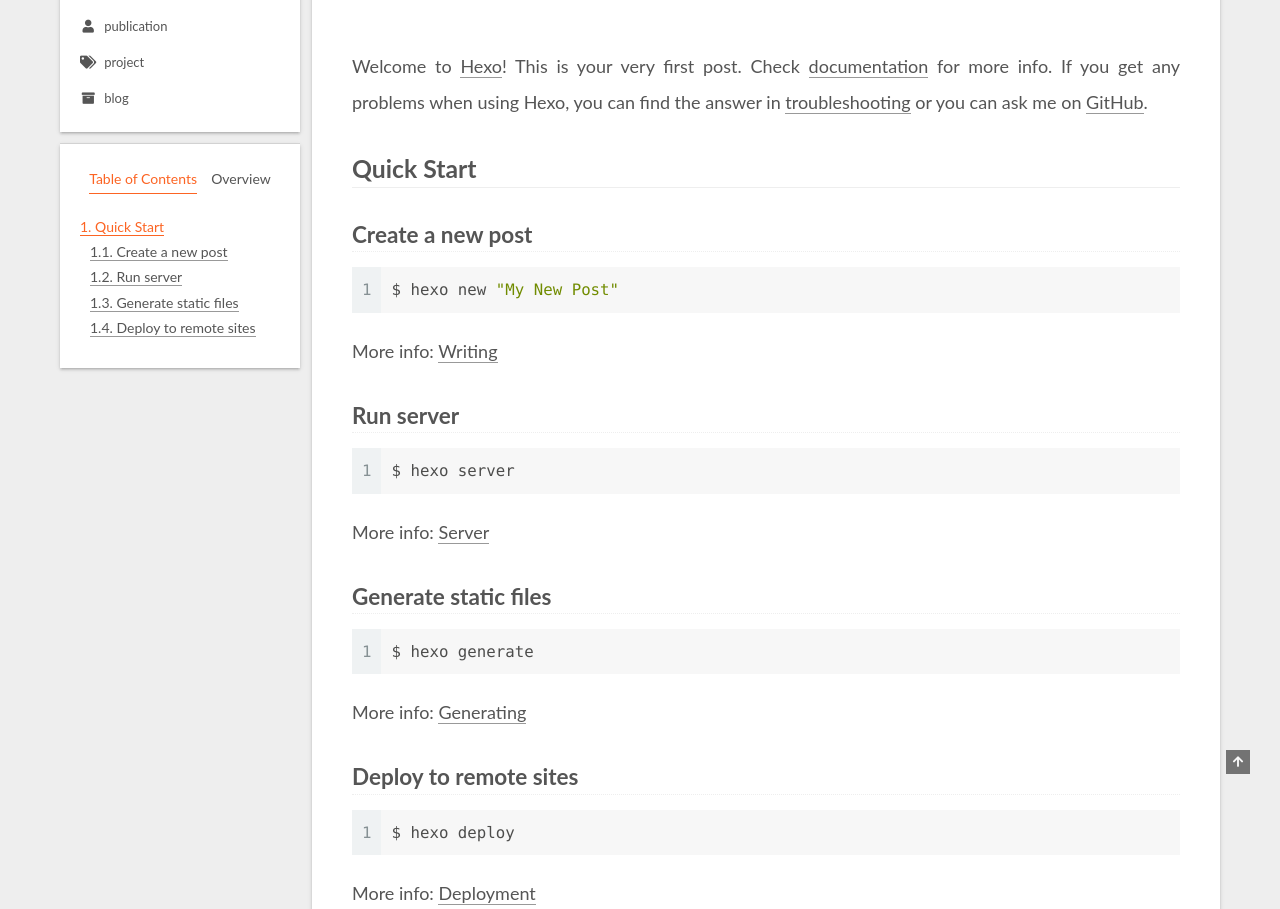
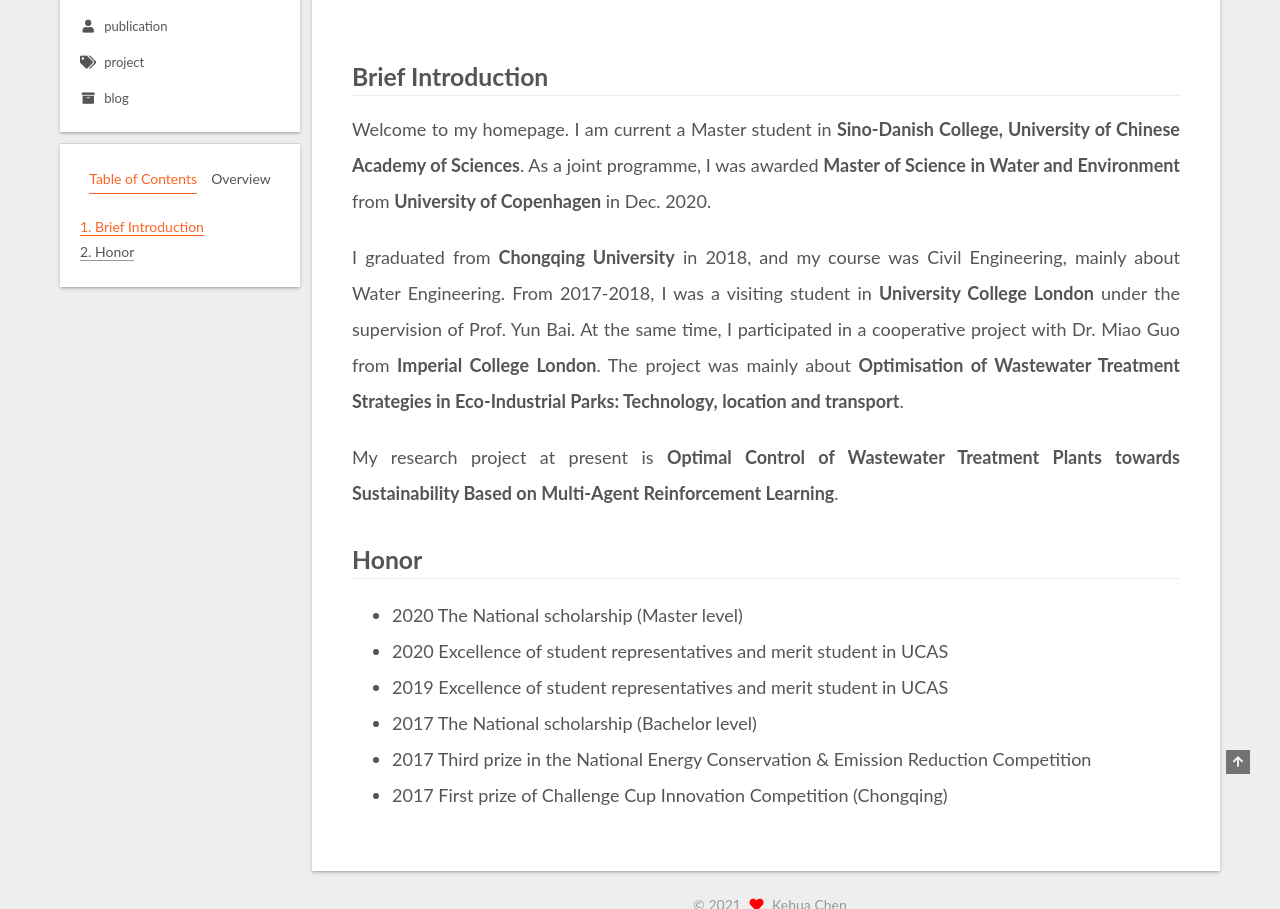
Before and after one commit to khchen-hp/khchen-hp.github.io1, a plain HTML site: page 2021/01/23/hello-world/index.html in a window 1280 px wide. Shown: the part 126-1035 px from the top of the page. Drawn offline with Linux system fonts and the light colour scheme.

Commit message:
Site updated: 2021-01-24 00:02:06

```diff
--- a/2021/01/23/hello-world/index.html
+++ b/2021/01/23/hello-world/index.html
@@ -20,15 +20,15 @@
     var CONFIG = {"hostname":"example.com","root":"/","scheme":"Gemini","version":"7.8.0","exturl":false,"sidebar":{"position":"left","display":"post","padding":18,"offset":12,"onmobile":false},"copycode":{"enable":false,"show_result":false,"style":null},"back2top":{"enable":true,"sidebar":false,"scrollpercent":false},"bookmark":{"enable":false,"color":"#222","save":"auto"},"fancybox":false,"mediumzoom":false,"lazyload":false,"pangu":false,"comments":{"style":"tabs","active":null,"storage":true,"lazyload":false,"nav":null},"algolia":{"hits":{"per_page":10},"labels":{"input_placeholder":"Search for Posts","hits_empty":"We didn't find any results for the search: ${query}","hits_stats":"${hits} results found in ${time} ms"}},"localsearch":{"enable":false,"trigger":"auto","top_n_per_article":1,"unescape":false,"preload":false},"motion":{"enable":true,"async":false,"transition":{"post_block":"fadeIn","post_header":"slideDownIn","post_body":"slideDownIn","coll_header":"slideLeftIn","sidebar":"slideUpIn"}}};
   </script>
 
-  <meta name="description" content="Welcome to Hexo! This is your very first post. Check documentation for more info. If you get any problems when using Hexo, you can find the answer in troubleshooting or you can ask me on GitHub. Quick">
+  <meta name="description" content="Brief IntroductionWelcome to my homepage. I am current a Master student in Sino-Danish College, University of Chinese Academy of Sciences. As a joint programme, I was awarded Master of Science in Wate">
 <meta property="og:type" content="article">
-<meta property="og:title" content="Hello World">
+<meta property="og:title" content="Introduction">
 <meta property="og:url" content="http://example.com/2021/01/23/hello-world/index.html">
 <meta property="og:site_name" content="Kehua&#39;s Homepage">
-<meta property="og:description" content="Welcome to Hexo! This is your very first post. Check documentation for more info. If you get any problems when using Hexo, you can find the answer in troubleshooting or you can ask me on GitHub. Quick">
+<meta property="og:description" content="Brief IntroductionWelcome to my homepage. I am current a Master student in Sino-Danish College, University of Chinese Academy of Sciences. As a joint programme, I was awarded Master of Science in Wate">
 <meta property="og:locale" content="en_US">
 <meta property="article:published_time" content="2021-01-23T14:11:29.359Z">
-<meta property="article:modified_time" content="2021-01-23T14:11:29.359Z">
+<meta property="article:modified_time" content="2021-01-23T15:59:17.650Z">
 <meta property="article:author" content="Kehua Chen">
 <meta name="twitter:card" content="summary">
 
@@ -45,7 +45,7 @@
   };
 </script>
 
-  <title>Hello World | Kehua's Homepage</title>
+  <title>Introduction | Kehua's Homepage</title>
 
 
 
@@ -173,7 +173,7 @@
     </span>
       <header class="post-header">
         <h1 class="post-title" itemprop="name headline">
-          Hello World
+          Introduction
         </h1>
 
         <div class="post-meta">
@@ -183,7 +183,8 @@
               </span>
               <span class="post-meta-item-text">Posted on</span>
 
-              <time title="Created: 2021-01-23 22:11:29" itemprop="dateCreated datePublished" datetime="2021-01-23T22:11:29+08:00">2021-01-23</time>
+
+              <time title="Created: 2021-01-23 22:11:29 / Modified: 23:59:17" itemprop="dateCreated datePublished" datetime="2021-01-23T22:11:29+08:00">2021-01-23</time>
             </span>
 
 
@@ -197,15 +198,17 @@
     <div class="post-body" itemprop="articleBody">
 
 
-        <p>Welcome to <a target="_blank" rel="noopener" href="https://hexo.io/">Hexo</a>! This is your very first post. Check <a target="_blank" rel="noopener" href="https://hexo.io/docs/">documentation</a> for more info. If you get any problems when using Hexo, you can find the answer in <a target="_blank" rel="noopener" href="https://hexo.io/docs/troubleshooting.html">troubleshooting</a> or you can ask me on <a target="_blank" rel="noopener" href="https://github.com/hexojs/hexo/issues">GitHub</a>.</p>
-<h2 id="Quick-Start"><a href="#Quick-Start" class="headerlink" title="Quick Start"></a>Quick Start</h2><h3 id="Create-a-new-post"><a href="#Create-a-new-post" class="headerlink" title="Create a new post"></a>Create a new post</h3><figure class="highlight bash"><table><tr><td class="gutter"><pre><span class="line">1</span><br></pre></td><td class="code"><pre><span class="line">$ hexo new <span class="string">&quot;My New Post&quot;</span></span><br></pre></td></tr></table></figure>
-<p>More info: <a target="_blank" rel="noopener" href="https://hexo.io/docs/writing.html">Writing</a></p>
-<h3 id="Run-server"><a href="#Run-server" class="headerlink" title="Run server"></a>Run server</h3><figure class="highlight bash"><table><tr><td class="gutter"><pre><span class="line">1</span><br></pre></td><td class="code"><pre><span class="line">$ hexo server</span><br></pre></td></tr></table></figure>
-<p>More info: <a target="_blank" rel="noopener" href="https://hexo.io/docs/server.html">Server</a></p>
-<h3 id="Generate-static-files"><a href="#Generate-static-files" class="headerlink" title="Generate static files"></a>Generate static files</h3><figure class="highlight bash"><table><tr><td class="gutter"><pre><span class="line">1</span><br></pre></td><td class="code"><pre><span class="line">$ hexo generate</span><br></pre></td></tr></table></figure>
-<p>More info: <a target="_blank" rel="noopener" href="https://hexo.io/docs/generating.html">Generating</a></p>
-<h3 id="Deploy-to-remote-sites"><a href="#Deploy-to-remote-sites" class="headerlink" title="Deploy to remote sites"></a>Deploy to remote sites</h3><figure class="highlight bash"><table><tr><td class="gutter"><pre><span class="line">1</span><br></pre></td><td class="code"><pre><span class="line">$ hexo deploy</span><br></pre></td></tr></table></figure>
-<p>More info: <a target="_blank" rel="noopener" href="https://hexo.io/docs/one-command-deployment.html">Deployment</a></p>
+        <h2 id="Brief-Introduction"><a href="#Brief-Introduction" class="headerlink" title="Brief Introduction"></a>Brief Introduction</h2><p>Welcome to my homepage. I am current a Master student in <strong>Sino-Danish College, University of Chinese Academy of Sciences</strong>. As a joint programme, I was awarded <strong>Master of Science in Water and Environment</strong> from <strong>University of Copenhagen</strong> in Dec. 2020. </p>
+<p>I graduated from <strong>Chongqing University</strong> in 2018, and my course was Civil Engineering, mainly about Water Engineering. From 2017-2018, I was a visiting student in <strong>University College London</strong> under the supervision of Prof. Yun Bai. At the same time, I participated in a cooperative project with Dr. Miao Guo from <strong>Imperial College London</strong>. The project was mainly about <strong>Optimisation of Wastewater Treatment Strategies in Eco-Industrial Parks: Technology, location and transport</strong>.</p>
+<p>My research project at present is <strong>Optimal Control of Wastewater Treatment Plants towards Sustainability Based on Multi-Agent Reinforcement Learning</strong>. </p>
+<h2 id="Honor"><a href="#Honor" class="headerlink" title="Honor"></a>Honor</h2><ul>
+<li>2020 The National scholarship (Master level)</li>
+<li>2020 Excellence of student representatives and merit student in UCAS</li>
+<li>2019 Excellence of student representatives and merit student in UCAS</li>
+<li>2017 The National scholarship (Bachelor level)</li>
+<li>2017 Third prize in the National Energy Conservation &amp; Emission Reduction Competition</li>
+<li>2017 First prize of Challenge Cup Innovation Competition (Chongqing)</li>
+</ul>
 
     </div>
 
@@ -276,7 +279,7 @@
 
       <!--noindex-->
       <div class="post-toc-wrap sidebar-panel">
-          <div class="post-toc motion-element"><ol class="nav"><li class="nav-item nav-level-2"><a class="nav-link" href="#Quick-Start"><span class="nav-number">1.</span> <span class="nav-text">Quick Start</span></a><ol class="nav-child"><li class="nav-item nav-level-3"><a class="nav-link" href="#Create-a-new-post"><span class="nav-number">1.1.</span> <span class="nav-text">Create a new post</span></a></li><li class="nav-item nav-level-3"><a class="nav-link" href="#Run-server"><span class="nav-number">1.2.</span> <span class="nav-text">Run server</span></a></li><li class="nav-item nav-level-3"><a class="nav-link" href="#Generate-static-files"><span class="nav-number">1.3.</span> <span class="nav-text">Generate static files</span></a></li><li class="nav-item nav-level-3"><a class="nav-link" href="#Deploy-to-remote-sites"><span class="nav-number">1.4.</span> <span class="nav-text">Deploy to remote sites</span></a></li></ol></li></ol></div>
+          <div class="post-toc motion-element"><ol class="nav"><li class="nav-item nav-level-2"><a class="nav-link" href="#Brief-Introduction"><span class="nav-number">1.</span> <span class="nav-text">Brief Introduction</span></a></li><li class="nav-item nav-level-2"><a class="nav-link" href="#Honor"><span class="nav-number">2.</span> <span class="nav-text">Honor</span></a></li></ol></div>
       </div>
       <!--/noindex-->
 
--- a/css/main.css
+++ b/css/main.css
@@ -1168,7 +1168,7 @@ pre .javascript .function {
 }
 .links-of-author a::before,
 .links-of-author span.exturl::before {
-  background: #55d96c;
+  background: #ff0953;
   border-radius: 50%;
   content: ' ';
   display: inline-block;
```
Also changed, not shown: archives/2021/01/index.html (+1 -1 lines), archives/2021/index.html (+1 -1 lines), archives/index.html (+1 -1 lines), index.html (+14 -11 lines).
